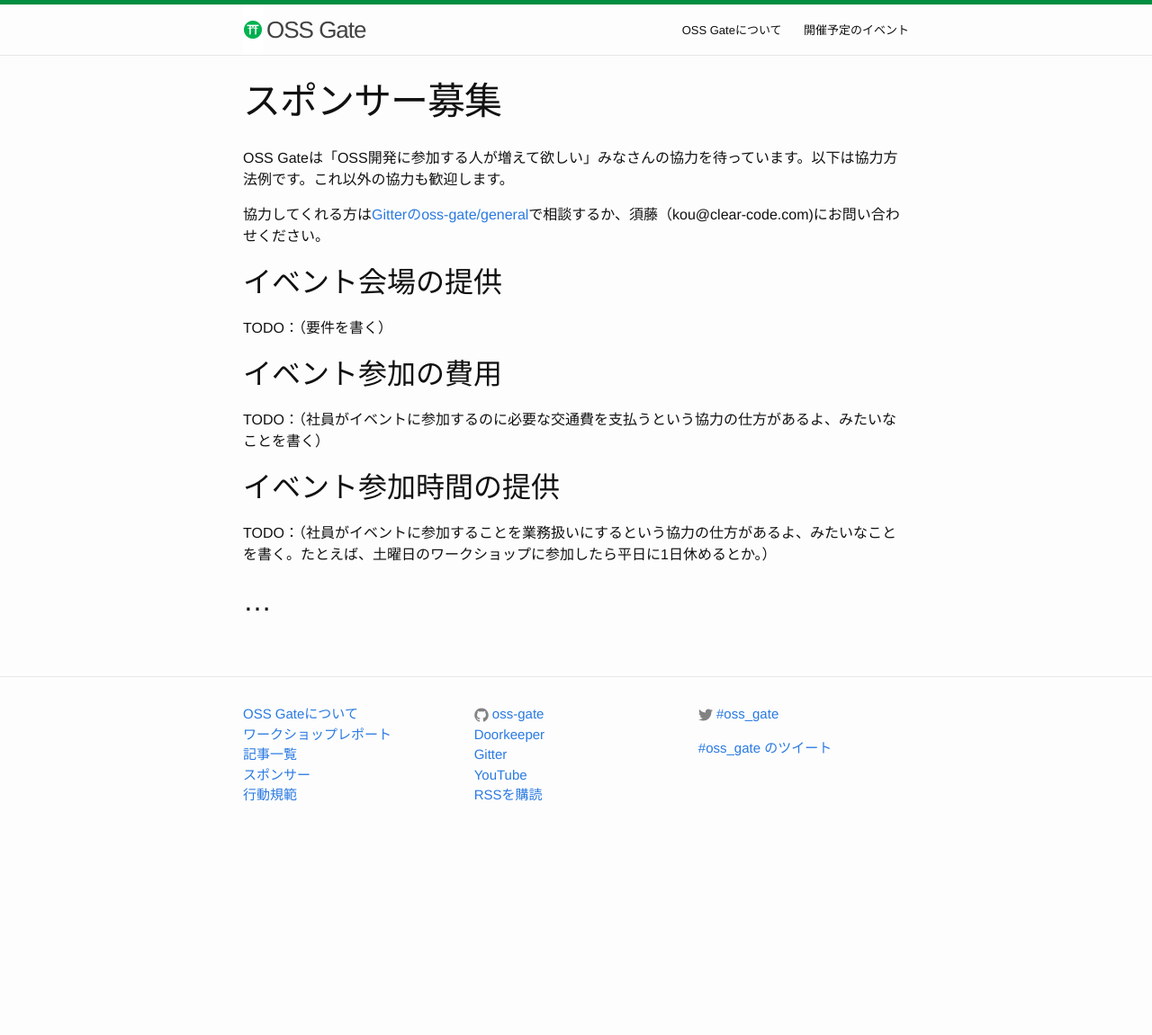
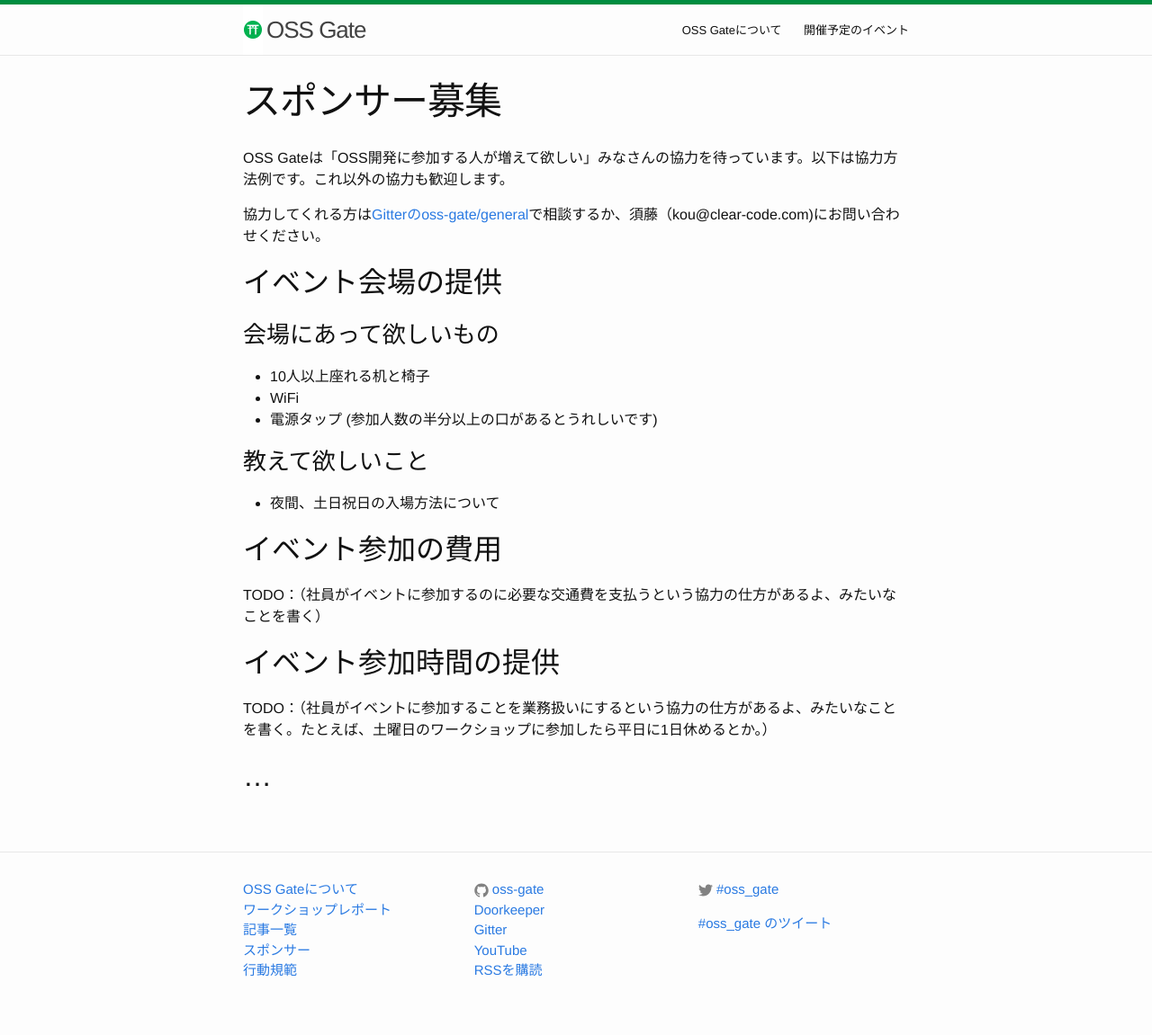
Before and after one commit to oss-gate/oss-gate.github.io, a Jekyll site: the page built from sponsors/wanted.md, in a window 1280 px wide. Shown: the whole page at 90% size. Built offline with Jekyll 4.4.1, drawn with Linux system fonts in a browser that asks for light colours; comment, search, counter and statistics services are not loaded; before the commit the page ends 956 px from its top, so only the background shows below that.

Commit message:
update-sponsor-wanted-place

```diff
--- a/sponsors/wanted.md
+++ b/sponsors/wanted.md
@@ -9,7 +9,15 @@ OSS Gateは「OSS開発に参加する人が増えて欲しい」みなさんの
 
 ## イベント会場の提供
 
-TODO：（要件を書く）
+### 会場にあって欲しいもの
+
+- 10人以上座れる机と椅子
+- WiFi
+- 電源タップ (参加人数の半分以上の口があるとうれしいです)
+
+### 教えて欲しいこと
+
+- 夜間、土日祝日の入場方法について
 
 ## イベント参加の費用
 
```
